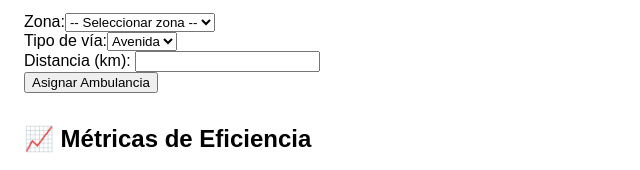
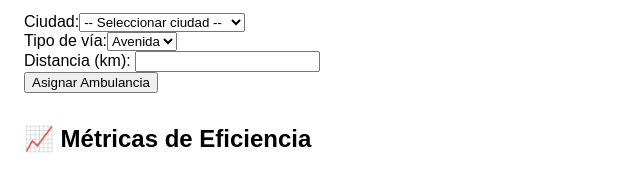
Before and after one commit to jovialser/Simulador_ruteo, an Astro site in the folder frontend/: page / in a window 1280 px wide. Shown: the part 220-390 px from the top of the page, 0-640 px from the left. Built offline with nearby package versions, Linux system fonts and the light colour scheme; Astro itself is replaced by a stand-in of ours.

Commit message:
Update SimuladorForm.jsx

```diff
--- a/frontend/src/components/SimuladorForm.jsx
+++ b/frontend/src/components/SimuladorForm.jsx
@@ -9,23 +9,45 @@ export default function SimuladorForm({ onCoordenadasSeleccionadas }) {
   const [ubicacion, setUbicacion] = useState(null);
 
   const coordenadasZona = {
-    Palermo: [-34.578, -58.429],
-    Belgrano: [-34.563, -58.460],
-    Recoleta: [-34.587, -58.392],
-    Caballito: [-34.618, -58.441],
-    Barracas: [-34.630, -58.373],
+    "Buenos Aires": [-34.6037, -58.3816],
+    "Córdoba": [-31.4201, -64.1888],
+    "Rosario": [-32.9442, -60.6505],
+    "Mar del Plata": [-38.0055, -57.5426],
+    "San Miguel de Tucumán": [-26.8241, -65.2226],
+    "Salta": [-24.7821, -65.4232],
+    "Santa Fe": [-31.623, -60.695],
+    "Corrientes": [-27.4697, -58.8306],
+    "Bahía Blanca": [-38.7183, -62.2676],
+    "Resistencia": [-27.4516, -58.986],
+    "Posadas": [-27.3671, -55.8961],
+    "Merlo": [-34.6645, -58.7277],
+    "Quilmes": [-34.729, -58.267],
+    "San Salvador de Jujuy": [-24.1946, -65.2971],
+    "Guaymallén": [-32.8834, -68.8387],
+    "Santiago del Estero": [-27.7951, -64.2615],
+    "Paraná": [-31.7433, -60.5176],
+    "Neuquén": [-38.9517, -68.0591],
+    "Formosa": [-26.1852, -58.1765],
+    "Lanús": [-34.7076, -58.3915],
+    "La Plata": [-34.9214, -57.954],
+    "Godoy Cruz": [-32.9167, -68.8333],
+    "La Rioja": [-29.4131, -66.8558],
+    "Comodoro Rivadavia": [-45.8648, -67.4825]
   };
 
-  const coordenadasCentro = {
-    "Centro Norte": [-34.560, -58.420],
-    "Centro Este": [-34.580, -58.425],
-    "Centro Sur": [-34.640, -58.400],
-  };
+  function determinarCentro(ciudad) {
+    const regiones = {
+      norte: ["Salta", "San Miguel de Tucumán", "San Salvador de Jujuy", "Santiago del Estero", "Formosa"],
+      centro: ["Buenos Aires", "Córdoba", "Rosario", "Santa Fe", "Paraná", "La Plata", "Merlo", "Quilmes", "Lanús"],
+      cuyo: ["Mendoza", "Guaymallén", "Godoy Cruz", "La Rioja"],
+      sur: ["Bahía Blanca", "Neuquén", "Comodoro Rivadavia", "Mar del Plata"],
+      litoral: ["Corrientes", "Resistencia", "Posadas"]
+    };
 
-  function determinarCentro(zona) {
-    if (["Palermo", "Recoleta"].includes(zona)) return "Centro Norte";
-    if (["Belgrano", "Caballito"].includes(zona)) return "Centro Este";
-    return "Centro Sur";
+    for (const [region, ciudades] of Object.entries(regiones)) {
+      if (ciudades.includes(ciudad)) return region;
+    }
+    return "desconocido";
   }
 
   const buscarUbicacion = async () => {
@@ -84,7 +106,7 @@ export default function SimuladorForm({ onCoordenadasSeleccionadas }) {
     }
 
     const centro = determinarCentro(zona);
-    const origenCoords = coordenadasCentro[centro];
+    const origenCoords = coordenadasZona[centro] || [0, 0]; // coordenadas genéricas si no se encuentra
     const destinoCoords = coordenadasZona[zona];
 
     if (onCoordenadasSeleccionadas) {
@@ -125,14 +147,12 @@ export default function SimuladorForm({ onCoordenadasSeleccionadas }) {
 
       {/* 🧪 Formulario de simulación */}
       <form onSubmit={enviar}>
-        <label>Zona:
+        <label>Ciudad:
           <select name="zona" required>
-            <option value="">-- Seleccionar zona --</option>
-            <option value="Palermo">Palermo</option>
-            <option value="Belgrano">Belgrano</option>
-            <option value="Recoleta">Recoleta</option>
-            <option value="Caballito">Caballito</option>
-            <option value="Barracas">Barracas</option>
+            <option value="">-- Seleccionar ciudad --</option>
+            {Object.keys(coordenadasZona).map((ciudad, i) => (
+              <option key={i} value={ciudad}>{ciudad}</option>
+            ))}
           </select>
         </label><br />
 
```
